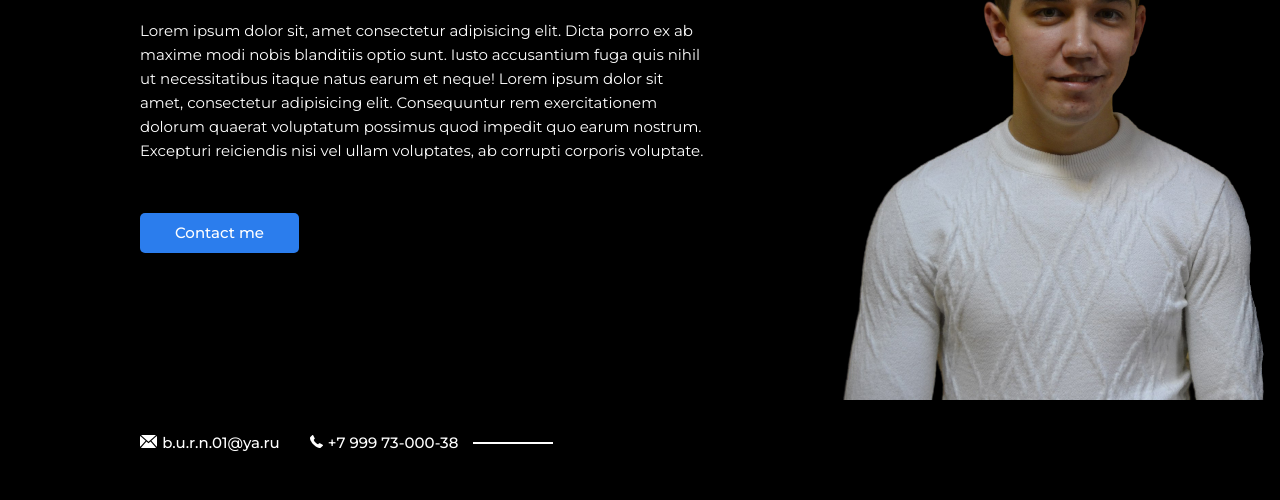
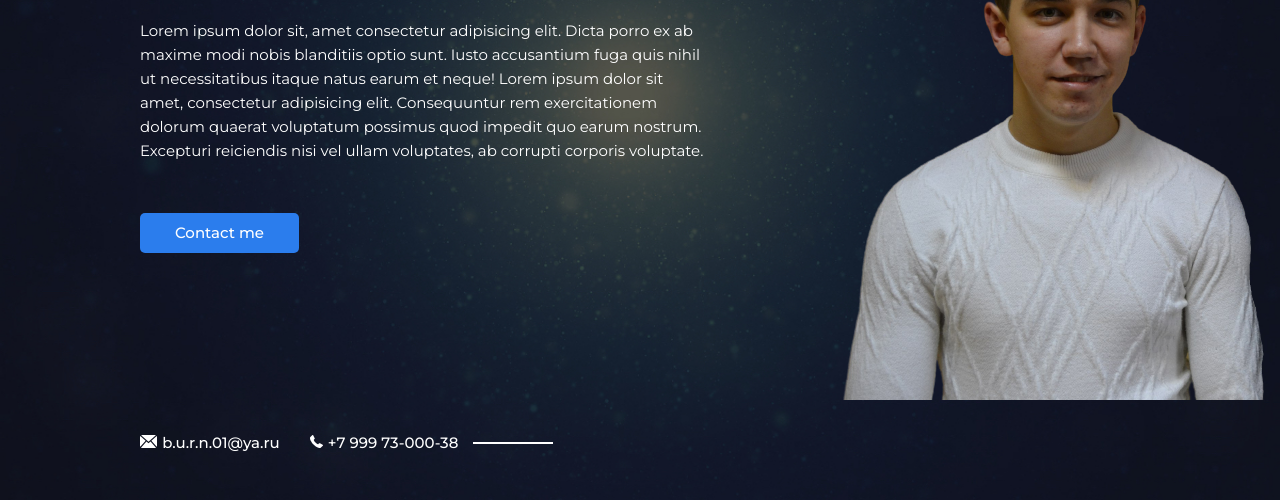
Before and after one commit to BurnN1k/personal-folio, a plain HTML site: page index.html in a window 1280 px wide. Shown: the part 300-800 px from the top of the page. Drawn offline with Linux system fonts and the light colour scheme.

Commit message:
Update style.css

```diff
--- a/css/style.css
+++ b/css/style.css
@@ -48,7 +48,7 @@ p {
   position: relative;
 
   background-color: #000;
-  background-image: url(img/bg.jpg);
+  background-image: url(../img/background.jpg);
   background-position: center;
   background-repeat: no-repeat;
   background-size: cover;
```
